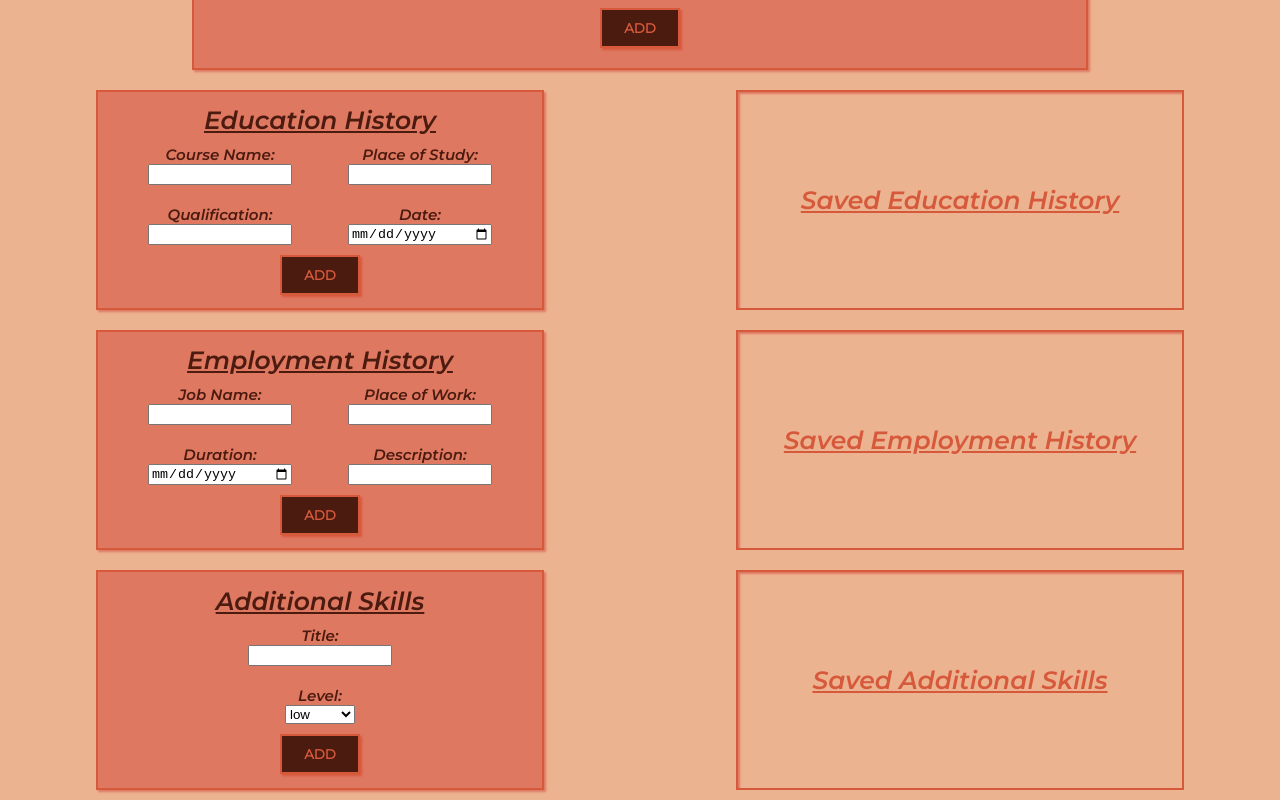
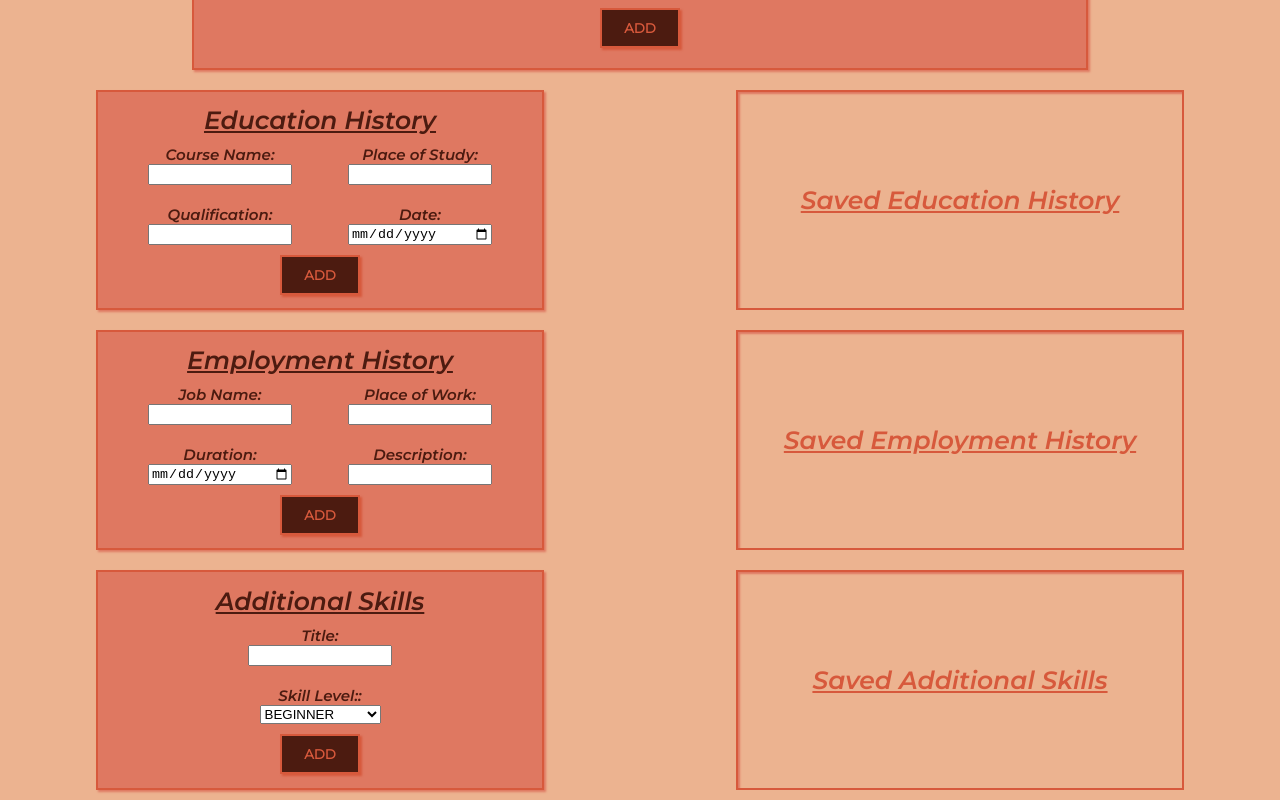
Before and after one commit to rwalsh221/odin_react_cv, a React (Create React App) app in the folder odin_cv/: page / in a window 1280 px wide. Shown: the part 388-1188 px from the top of the page. Built offline with nearby package versions, Linux system fonts and the light colour scheme; a web font is replaced by a local one.

Commit message:
change saved input style

```diff
--- a/odin_cv/src/components/CVInput/CVInput.js
+++ b/odin_cv/src/components/CVInput/CVInput.js
@@ -102,10 +102,9 @@ const CVInput = (props) => {
         inputForm={[
           { title: 'Title', type: 'text' },
           {
-            title: 'Level',
-            type: 'text',
+            title: 'Skill Level:',
             option: true,
-            optionValue: ['low', 'medium', 'high'],
+            optionValue: ['beginner', 'intermediate', 'advanced'],
           },
         ]}
         inputName={['title', 'level']}
--- a/odin_cv/src/components/CVInput/CVInputs/CVInputs.js
+++ b/odin_cv/src/components/CVInput/CVInputs/CVInputs.js
@@ -10,7 +10,7 @@ import classes from './CVInputs.module.css';
 
 // TODO: ADD VALIDATION LAST THING!!
 // TODO: REFACTOR LOCAL STORAGE FUNCTION. CUSTOM HOOK ?
-// TODO: DROP DOWN BOX FOR ADDITIOANL SKILLS
+// TODO: STYLE INPUT BOX
 // TODO: RESPONSIVE PREVIEW
 
 const mapDispatch = {
@@ -64,7 +64,7 @@ const CvInputs = (props) => {
             {element.optionValue.map((element, index) => {
               return (
                 <option key={element} value={element}>
-                  {element}
+                  {element.toUpperCase()}
                 </option>
               );
             })}
--- a/odin_cv/src/components/CVInput/CVInputs/SavedCvInputs/SavedCvInputs.module.css
+++ b/odin_cv/src/components/CVInput/CVInputs/SavedCvInputs/SavedCvInputs.module.css
@@ -3,7 +3,7 @@
   display: flex;
   align-items: center;
   border: 2px solid var(--main-text-color);
-  margin-right: -5px;
+  margin: 1rem 0;
 }
 
 .savedCvInput__content,
@@ -26,6 +26,16 @@
   color: var(--main-text-color);
 }
 
+.savedCvInput__content h4 {
+  padding: 0.5rem 0;
+  text-align: center;
+  width: 90%;
+}
+
+.savedCvInput__content h4:not(:last-of-type) {
+  border-bottom: 2px solid var(--main-text-color);
+}
+
 .savedCvInput__contentRed {
   background-color: red;
 }
```
Also changed, not shown: 1 other file (tests, documents, lock files or other folders).
